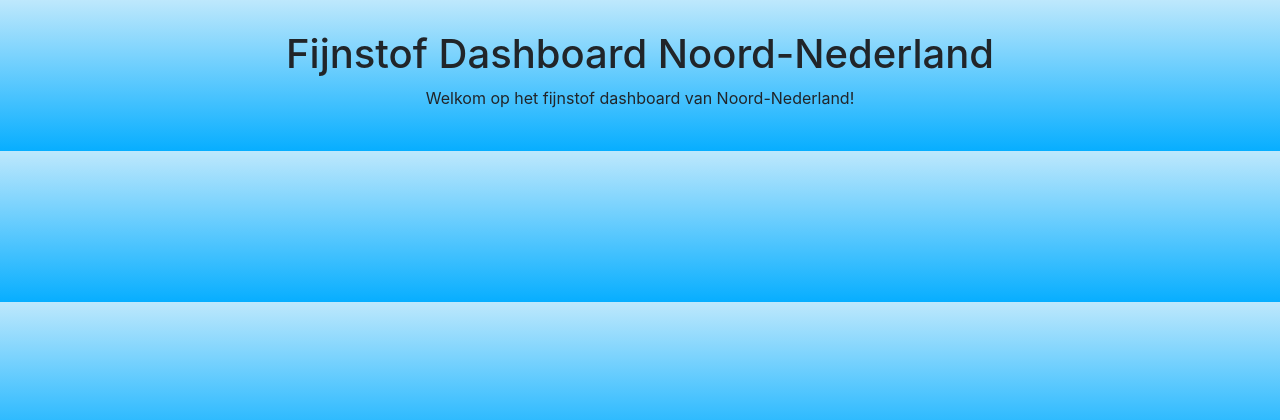
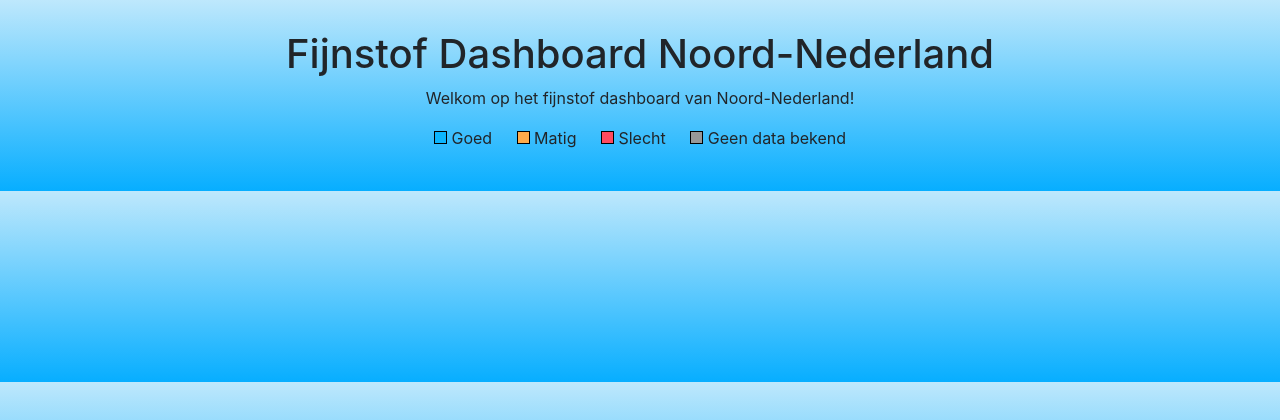
Before and after one commit to mbreemhaar/fijnstof-dashboard, a Flask app: template templates/index.html in a window 1280 px wide. Shown: the top 420 px of the page. Run offline with Flask 2, Linux system fonts and the light colour scheme; the template is opened without the code that fills it, so the values that code supplies are empty; some libraries are stand-ins or nearby versions.

Commit message:
Added legend

```diff
--- a/static/style.css
+++ b/static/style.css
@@ -21,7 +21,7 @@ main {
     border: 3px solid;
     border-radius: 15px;
     box-shadow: 3px 3px 3px;
-    max-width: 900px;
+    max-width: 1200px;
 }
 
 .municipality {
@@ -49,3 +49,36 @@ table {
 th {
     text-align: center;
 }
+
+#legend {
+    margin: 0 auto;
+}
+
+.legend-element {
+    margin: 0 10px;
+    display: inline-block;
+}
+
+.box {
+    height: 13px;
+    width: 13px;
+    border: 1px solid black;
+    clear: both;
+    display: inline-block;
+  }
+
+  .blue {
+    background-color: #0BB5FF;
+  }
+
+  .orange {
+    background-color: #FFAB4A;
+  }
+
+  .red {
+    background-color: #FF4A5F;
+  }
+
+  .grey {
+      background-color: #989898;
+  }
--- a/templates/index.html
+++ b/templates/index.html
@@ -12,6 +12,22 @@
             <p>Welkom op het fijnstof dashboard van Noord-Nederland!</p>
         </header>
         <main>
+            <section id="legend">
+                <p>
+                    <div class="legend-element">
+                        <div class="box blue"></div> Goed
+                    </div>
+                    <div class="legend-element">
+                        <div class="box orange"></div> Matig
+                    </div>
+                    <div class="legend-element">
+                        <div class="box red"></div> Slecht
+                    </div>
+                    <div class="legend-element">
+                        <div class="box grey"></div> Geen data bekend
+                    </div>
+                </p>
+            </section>
             {% for province in provinces %}
             <section class="province">
                 <h2>{{ province.name }}</h2>
```
